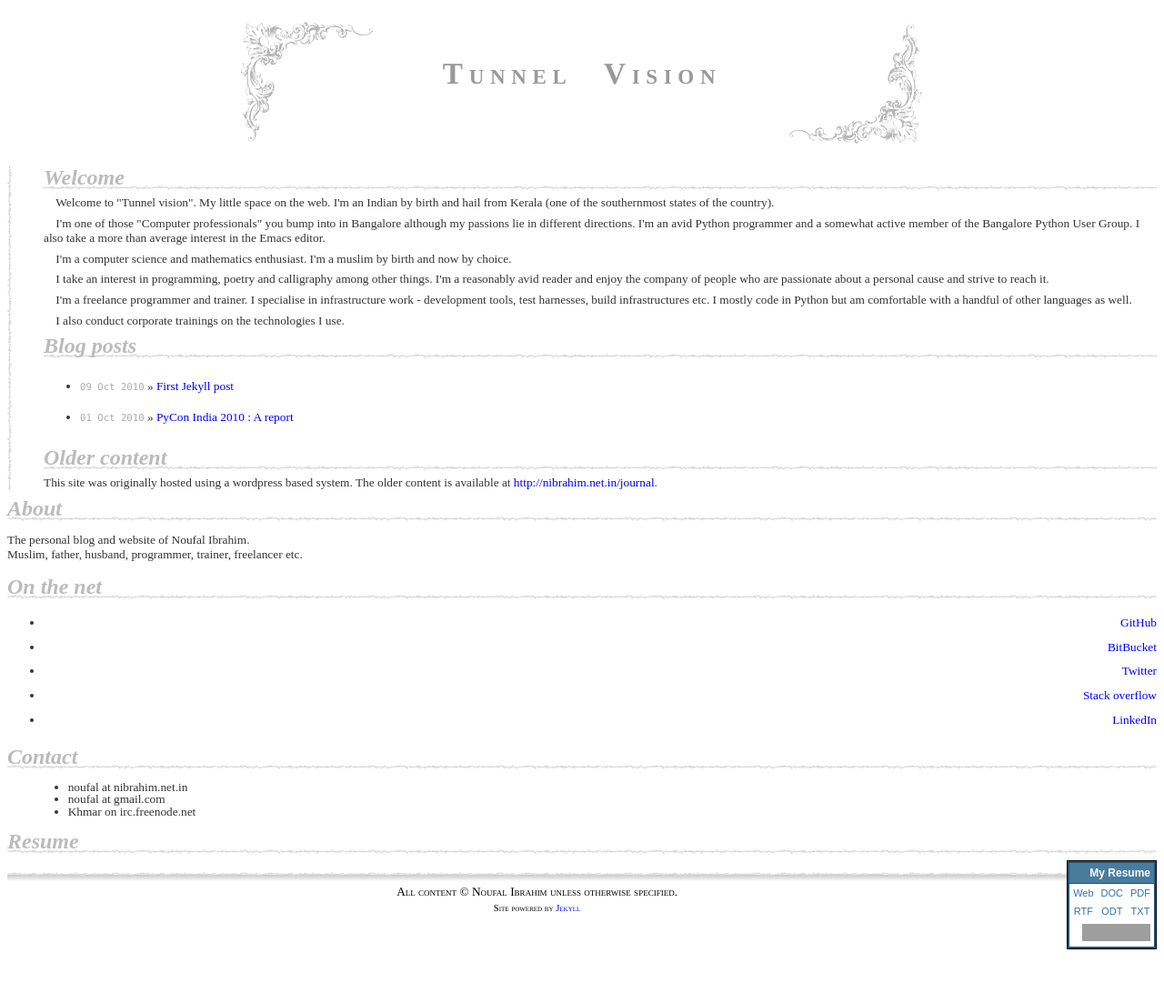
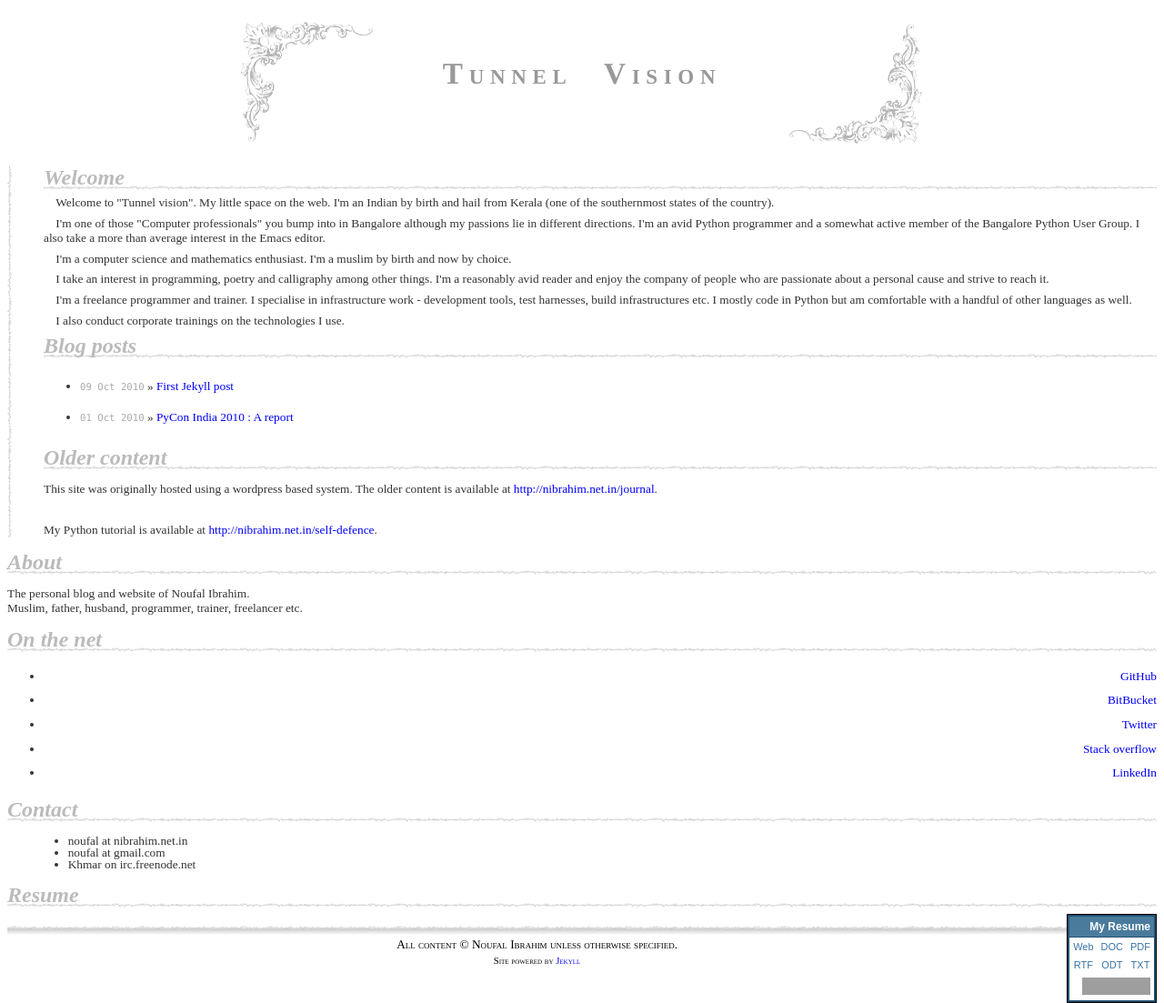
Before and after one commit to nibrahim/nibrahim.net.in, a Jekyll site: the page built from index.html, in a window 1280 px wide. Shown: the whole page at 91% size. Built offline with Jekyll 4.4.1, drawn with Linux system fonts in a browser that asks for light colours; a style sheet for code colours, icons or effects is not loaded; before the commit the page ends 1044 px from its top, so only the background shows below that; grey boxes are pictures that could not be loaded.

Commit message:
Added my Python tutorial

```diff
--- a/index.html
+++ b/index.html
@@ -43,6 +43,13 @@
   {% endfor %}
 </ul>
 <h2>Older content</h2>
+<p>
 This site was originally hosted using a wordpress based system. The
 older content is available
-at <a href="http://nibrahim.net.in/journal">http://nibrahim.net.in/journal</a>.
+at <a
+href="http://nibrahim.net.in/journal">http://nibrahim.net.in/journal</a>.
+</p>
+<p><br/>
+My Python tutorial is available at <a
+href="http://nibrahim.net.in/self-defence">http://nibrahim.net.in/self-defence</a>.
+</p>
```
